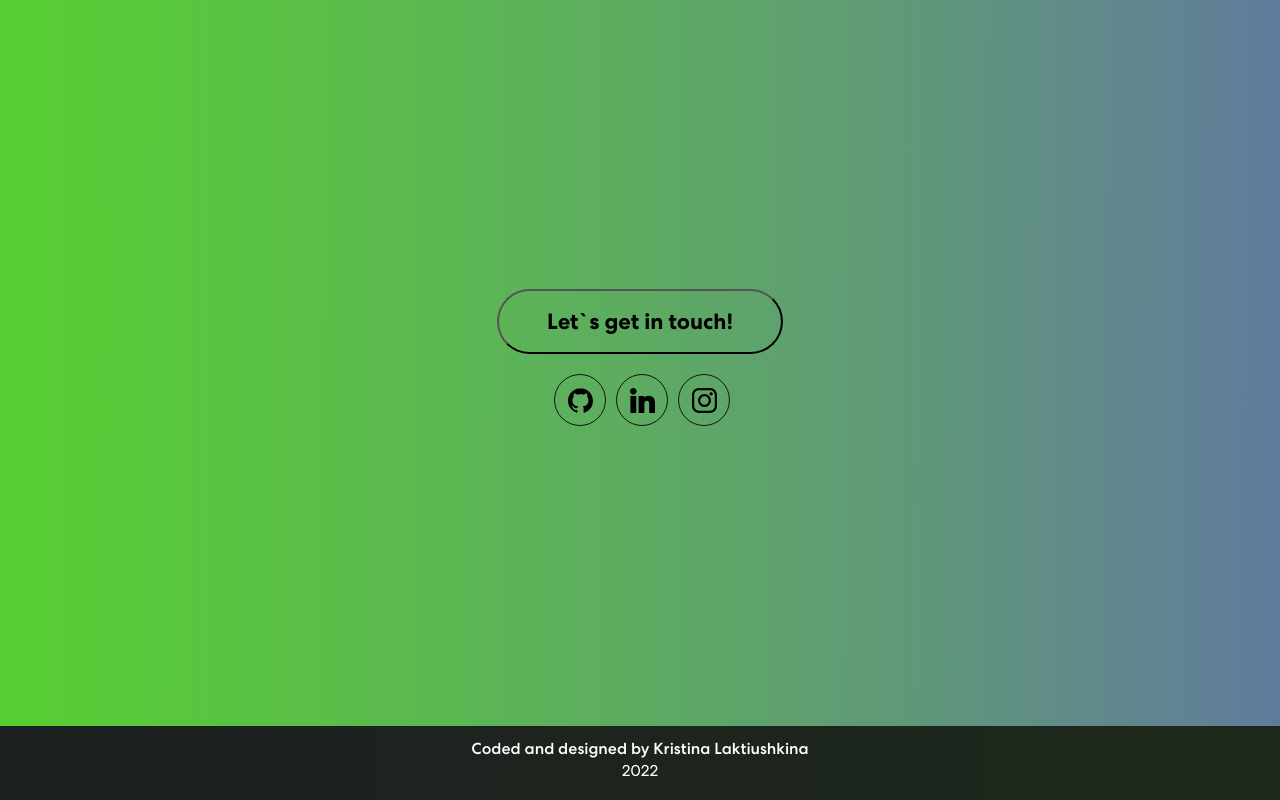
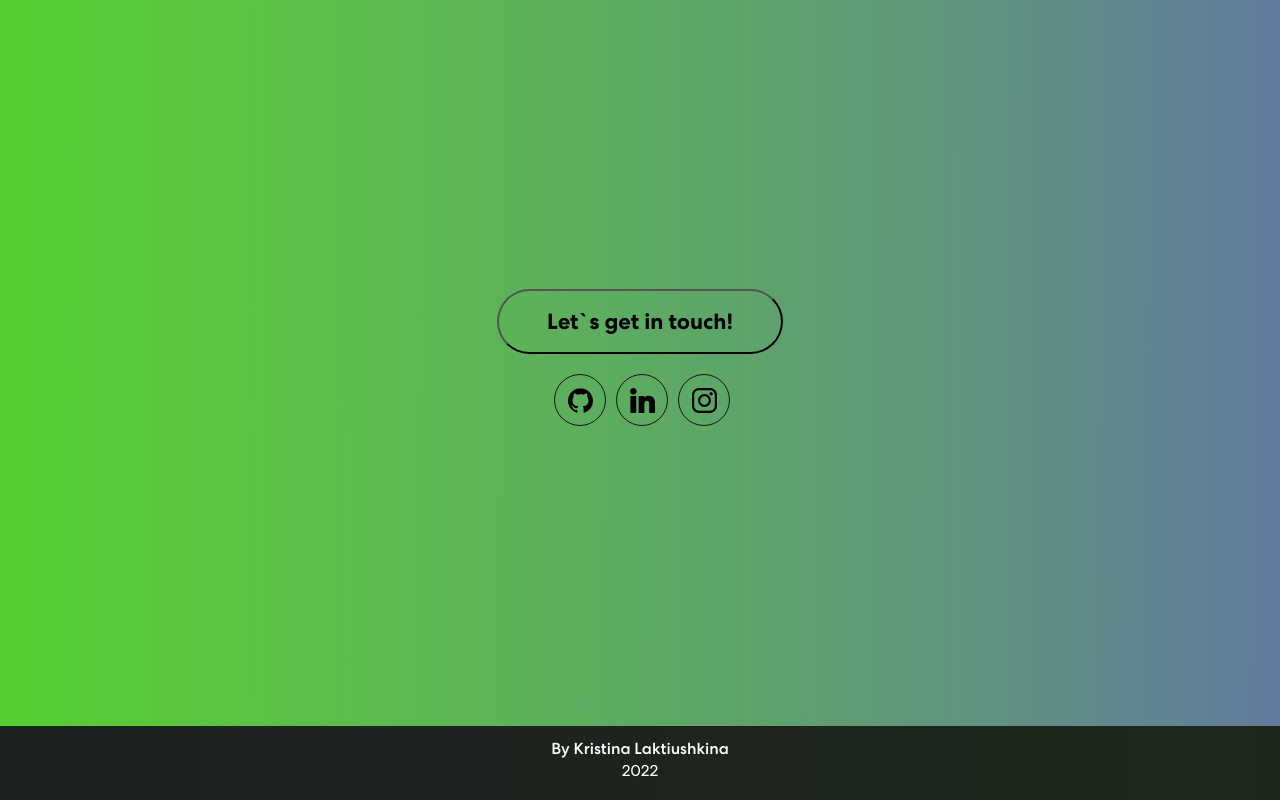
Before and after one commit to crsbka/portfolio, a React (Create React App) app: page / in a window 1280 px wide. Shown: the part 2390-3190 px from the top of the page. Built offline with nearby package versions, Linux system fonts and the light colour scheme.

Commit message:
Further refactoring

```diff
--- a/src/App.js
+++ b/src/App.js
@@ -7,6 +7,11 @@ import Contact from "./components/Contact";
 import Footer from "./components/Footer";
 
 export const EMAIL_ADDRESS = "kristina.laktiushkina@gmail.com";
+export const GITHUB_URL = "https://github.com/crsbka";
+export const LINKEDIN_URL = "https://www.linkedin.com/in/kristina-laktiushkina";
+export const INSTAGRAM_URL = "https://www.instagram.com/crsbka/?hl=en";
+export const FULL_NAME = "Kristina Laktiushkina";
+
 
 function App() {
     return (
--- a/src/components/Banner.js
+++ b/src/components/Banner.js
@@ -3,6 +3,7 @@ import Container from 'react-bootstrap/Container';
 import Row from 'react-bootstrap/Row';
 import Col from 'react-bootstrap/Col';
 import avatar from '../assets/img/user-icon.png'
+import {FULL_NAME} from "../App";
 
 export default function Banner() {
 
@@ -11,7 +12,7 @@ export default function Banner() {
             <Row>
                 <Col className="banner-text">
                     <p>Hi, my name is </p>
-                    <h1>Kristina Laktiushkina</h1>
+                    <h1>{FULL_NAME}</h1>
                     <p>
                         I'm an aspiring
                         <span className="position"> Junior Front-End Developer</span> based in Toronto, Canada, with background in
--- a/src/components/Contact.js
+++ b/src/components/Contact.js
@@ -2,7 +2,7 @@ import React from "react";
 import navIcon3 from "../assets/img/github-logo.svg";
 import navIcon2 from "../assets/img/linkedin-logo.svg";
 import navIcon1 from "../assets/img/instagram-logo.svg";
-import {EMAIL_ADDRESS} from "../App";
+import {EMAIL_ADDRESS, GITHUB_URL,LINKEDIN_URL, INSTAGRAM_URL} from "../App";
 
 
 export default function Contact() {
@@ -13,9 +13,9 @@ export default function Contact() {
                 <button onClick={() => window.location = 'mailto:' + EMAIL_ADDRESS}>Let`s get in touch!</button>
             </div>
             <div className="social-icon">
-                <a href="https://github.com/crsbka"><img src={navIcon3} alt="git"/></a>
-                <a href="https://www.linkedin.com/in/kristina-laktiushkina/"><img src={navIcon2} alt="linkedin"/></a>
-                <a href="https://www.instagram.com/crsbka/?hl=en"><img src={navIcon1} alt="insta"/></a>
+                <a href={GITHUB_URL}><img src={navIcon3} alt="git"/></a>
+                <a href={LINKEDIN_URL}><img src={navIcon2} alt="linkedin"/></a>
+                <a href={INSTAGRAM_URL}><img src={navIcon1} alt="insta"/></a>
             </div>
         </div>
 
--- a/src/components/Footer.js
+++ b/src/components/Footer.js
@@ -1,14 +1,14 @@
 import React from "react";
+import {FULL_NAME} from "../App";
 
 export default function Footer() {
 
-    const name = "Kristina Laktiushkina";
     const currentDate = new Date();
     const year = currentDate.getFullYear();
 
     return (
         <div className="footer">
-            <h6>Coded and designed by {name}</h6>
+            <h6>By {FULL_NAME}</h6>
             <p>{year}</p>
         </div>
     )
--- a/src/components/NavBar.js
+++ b/src/components/NavBar.js
@@ -5,7 +5,7 @@ import Navbar from 'react-bootstrap/Navbar';
 import navIcon1 from "../assets/img/instagram-logo.svg";
 import navIcon2 from "../assets/img/linkedin-logo.svg";
 import navIcon3 from "../assets/img/github-logo.svg";
-import {EMAIL_ADDRESS} from "../App";
+import {EMAIL_ADDRESS, GITHUB_URL, LINKEDIN_URL, INSTAGRAM_URL} from "../App";
 
 
 export default function NavBar() {
@@ -52,11 +52,11 @@ export default function NavBar() {
 
                 <span className="navbar-text">
                                       <div className="social-icon">
-                                      <a href="https://github.com/crsbka"><img src={navIcon3} alt="git"/></a>
-                                      <a href="https://www.linkedin.com/in/kristina-laktiushkina/"><img src={navIcon2}
-                                                                                                        alt="linkedin"/></a>
-                                      <a href="https://www.instagram.com/crsbka/?hl=en"><img src={navIcon1}
-                                                                                             alt="instagram"/></a>
+                                      <a href={GITHUB_URL}><img src={navIcon3} alt="git"/></a>
+                                      <a href={LINKEDIN_URL}><img src={navIcon2}
+                                                                  alt="linkedin"/></a>
+                                      <a href={INSTAGRAM_URL}><img src={navIcon1}
+                                                                   alt="instagram"/></a>
                                       </div>
 
                                       <button className="vvd"
```
Also changed, not shown: public/manifest.json.
